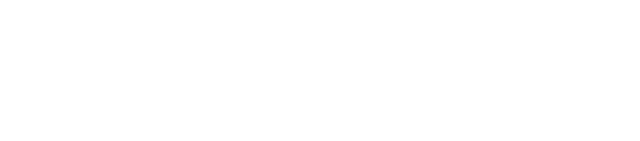
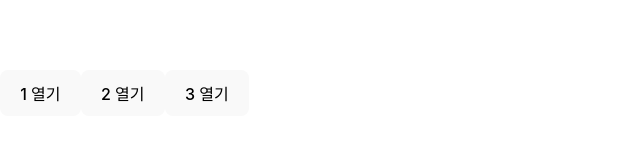
Before and after one commit to parby8605/study-week1, a React (Vite) app: page / in a window 1280 px wide. Shown: the part 307-448 px from the top of the page, without its empty margins (0-640 px from the left). Built offline with nearby package versions, Linux system fonts and the light colour scheme.

Commit message:
portal활용한 모달

```diff
--- a/src/App.jsx
+++ b/src/App.jsx
@@ -1,10 +1,57 @@
-import { useState } from 'react'
+import { createContext, useContext, useEffect, useRef, useState } from 'react'
+import { createPortal } from 'react-dom'
 
-import './App.css'
+const ModalContext = createContext({ show: (content) => {}, close: () => {} })
+
+function ModalContextProvider({ children }) {
+  const [modal, setModal] = useState({ open: false, content: <></> })
+
+  function show(content) {
+    setModal({ open: true, content })
+  }
+
+  function close() {
+    setModal({ open: false, content: <></> })
+  }
+
+  return (
+    <ModalContext.Provider value={{ show, close }}>
+      {children}
+      {modal.open &&
+        createPortal(
+          <dialog open>
+            {modal.content}
+            <button onClick={() => close()}>닫기</button>
+          </dialog>,
+          document.body,
+        )}
+    </ModalContext.Provider>
+  )
+}
+
+function Modal1Button() {
+  const { show } = useContext(ModalContext)
+  return <button onClick={() => show(<h3>Modal 1</h3>)}>1 열기</button>
+}
+
+function Modal2Button() {
+  const { show } = useContext(ModalContext)
+  return <button onClick={() => show(<h3>Modal 2</h3>)}>2 열기</button>
+}
+
+function Modal3Button() {
+  const { show } = useContext(ModalContext)
+  return <button onClick={() => show(<h3>Modal 3</h3>)}>3 열기</button>
+}
 
 function App() {
-  //week1 day 완
-  return <></>
+  return (
+    <ModalContextProvider>
+      <Modal1Button />
+      <Modal2Button />
+      <Modal3Button />
+    </ModalContextProvider>
+  )
 }
 
 export default App
```
